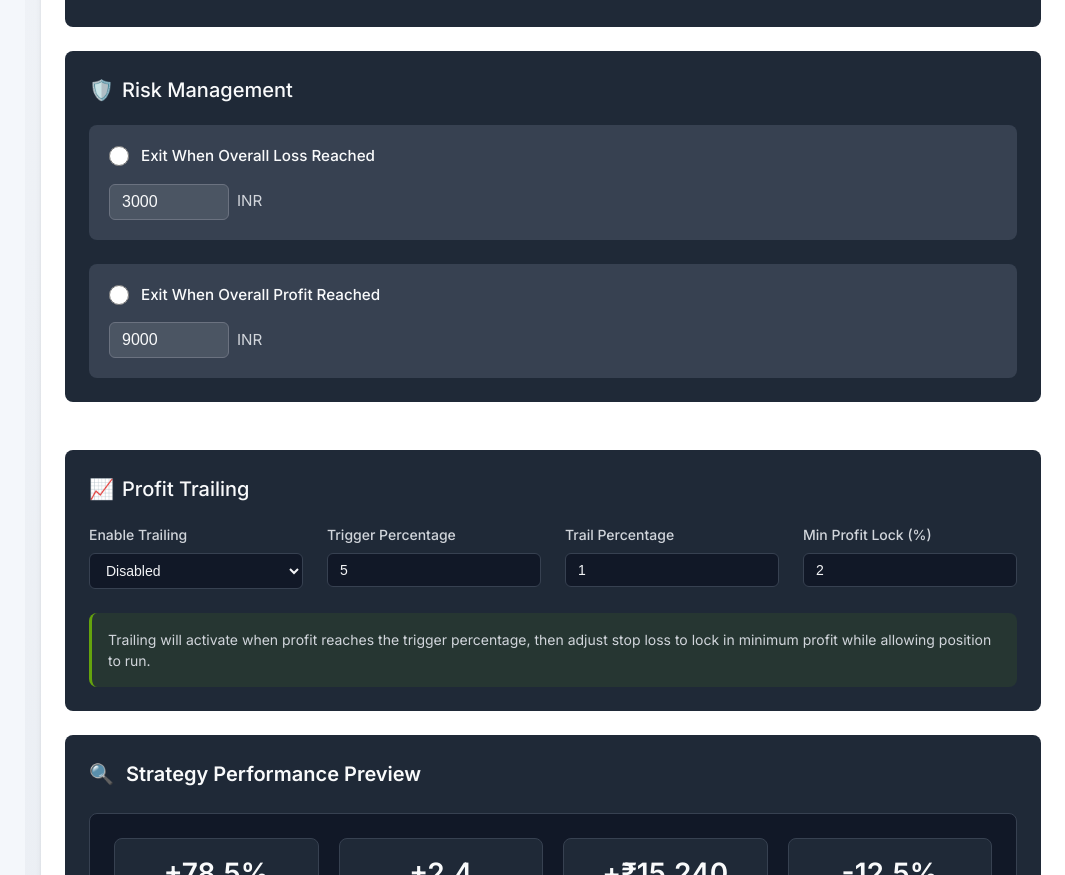
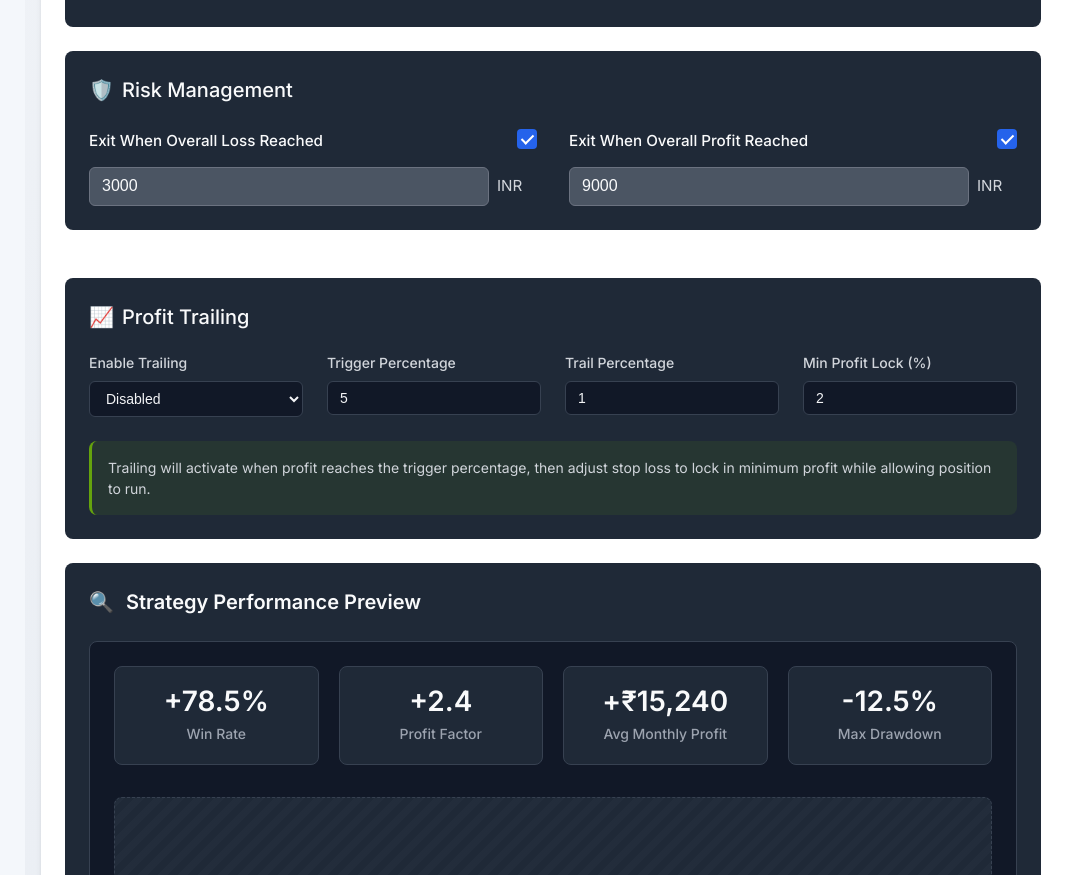
Before and after one commit to sudhanshu2070/last-trade, a React (Vite) app: page /strategies in a window 1280 px wide. Shown: the part 1680-2555 px from the top of the page, without its empty margins (215-1280 px from the left). Built offline with nearby package versions, Linux system fonts and the light colour scheme.

Commit message:
Risk Management 0.2

```diff
--- a/src/Pages/StrategyTabs/CreateStrategy/Sections/RiskManagement/RiskManagement.module.css
+++ b/src/Pages/StrategyTabs/CreateStrategy/Sections/RiskManagement/RiskManagement.module.css
@@ -9,48 +9,81 @@
   font-size: 1.25rem;
   font-weight: 500;
   margin-top: 0;
-  margin-bottom: 1.25rem;
+  margin-bottom: 1.5rem;
   color: #f9fafb;
   display: flex;
   align-items: center;
   gap: 0.5rem;
 }
 
-.strategyContainer {
+.optionsRow {
   display: flex;
-  flex-direction: column;
-  gap: 1.5rem;
+  gap: 2rem;
 }
 
-.strategyBox {
-  background-color: rgb(55 65 81);
-  border-radius: 0.5rem;
-  padding: 1.25rem;
+.optionContainer {
+  flex: 1;
 }
 
-.radioLabel {
+.optionHeader {
   display: flex;
+  justify-content: space-between;
   align-items: center;
-  gap: 0.75rem;
-  margin-bottom: 1rem;
+  margin-bottom: 0.75rem;
+}
+
+.optionLabel {
+  color: #f9fafb;
+  font-size: 0.95rem;
+  font-weight: 500;
+}
+
+.checkboxContainer {
+  display: inline-block;
+  position: relative;
   cursor: pointer;
 }
 
-.radioInput {
-  width: 1.25rem;
-  height: 1.25rem;
-  accent-color: #2563eb;
+.checkboxInput {
+  position: absolute;
+  opacity: 0;
   cursor: pointer;
+  height: 0;
+  width: 0;
 }
 
-.radioText {
-  color: #f9fafb;
-  font-size: 0.95rem;
-  font-weight: 500;
-  user-select: none;
+.checkmark {
+  position: relative;
+  display: inline-block;
+  width: 20px;
+  height: 20px;
+  background-color: rgb(75 85 99);
+  border-radius: 4px;
+  transition: all 0.2s;
 }
 
-.inputGroup {
+.checkboxInput:checked ~ .checkmark {
+  background-color: #2563eb;
+}
+
+.checkmark:after {
+  content: "";
+  position: absolute;
+  display: none;
+  left: 7px;
+  top: 3px;
+  width: 5px;
+  height: 10px;
+  border: solid white;
+  border-width: 0 2px 2px 0;
+  transform: rotate(45deg);
+}
+
+.checkboxInput:checked ~ .checkmark:after {
+  display: block;
+}
+
+.inputContainer {
   display: flex;
   align-items: center;
   gap: 0.5rem;
@@ -60,12 +93,11 @@
   background-color: rgb(75 85 99);
   border: 1px solid rgb(107 114 128);
   border-radius: 0.375rem;
-  padding: 0.5rem 0.75rem;
+  padding: 0.6rem 0.75rem;
   color: #f9fafb;
   font-size: 1rem;
-  width: 100%;
-  max-width: 120px;
-  transition: border-color 0.2s;
+  width: 400px;
+  transition: all 0.2s;
 }
 
 .valueInput:focus {
@@ -73,6 +105,11 @@
   border-color: #2563eb;
 }
 
+.valueInput.disabled {
+  opacity: 0.5;
+  cursor: not-allowed;
+}
+
 .currency {
   color: #d1d5db;
   font-size: 0.95rem;
--- a/src/Pages/StrategyTabs/CreateStrategy/Sections/RiskManagement/RiskManagement.tsx
+++ b/src/Pages/StrategyTabs/CreateStrategy/Sections/RiskManagement/RiskManagement.tsx
@@ -2,7 +2,8 @@ import React, { useState } from 'react';
 import styles from './RiskManagement.module.css';
 
 const RiskManagement: React.FC = () => {
-  const [exitStrategy, setExitStrategy] = useState<string>('');
+  const [lossEnabled, setLossEnabled] = useState<boolean>(true);
+  const [profitEnabled, setProfitEnabled] = useState<boolean>(true);
   const [lossThreshold, setLossThreshold] = useState<number>(3000);
   const [profitThreshold, setProfitThreshold] = useState<number>(9000);
 
@@ -12,46 +13,54 @@ const RiskManagement: React.FC = () => {
         <span>🛡️</span> Risk Management
       </h3>
 
-      <div className={styles.strategyContainer}>
-        <div className={styles.strategyBox}>
-          <label className={styles.radioLabel}>
+      <div className={styles.optionsRow}>
+        {/* Loss Threshold Option */}
+        <div className={styles.optionContainer}>
+          <div className={styles.optionHeader}>
+            <span className={styles.optionLabel}>Exit When Overall Loss Reached</span>
+            <label className={styles.checkboxContainer}>
               <input
-              type="radio"
-              name="exitStrategy"
-              checked={exitStrategy === 'loss'}
-              onChange={() => setExitStrategy('loss')}
-              className={styles.radioInput}
+                type="checkbox"
+                checked={lossEnabled}
+                onChange={(e) => setLossEnabled(e.target.checked)}
+                className={styles.checkboxInput}
               />
-            <span className={styles.radioText}>Exit When Overall Loss Reached</span>
+              <span className={styles.checkmark}></span>
             </label>
-          <div className={styles.inputGroup}>
+          </div>
+          <div className={styles.inputContainer}>
             <input
               type="number"
               value={lossThreshold}
               onChange={(e) => setLossThreshold(Number(e.target.value))}
-              className={styles.valueInput}
+              className={`${styles.valueInput} ${!lossEnabled ? styles.disabled : ''}`}
+              disabled={!lossEnabled}
             />
             <span className={styles.currency}>INR</span>
           </div>
         </div>
 
-        <div className={styles.strategyBox}>
-          <label className={styles.radioLabel}>
+        {/* Profit Threshold Option */}
+        <div className={styles.optionContainer}>
+          <div className={styles.optionHeader}>
+            <span className={styles.optionLabel}>Exit When Overall Profit Reached</span>
+            <label className={styles.checkboxContainer}>
               <input
-              type="radio"
-              name="exitStrategy"
-              checked={exitStrategy === 'profit'}
-              onChange={() => setExitStrategy('profit')}
-              className={styles.radioInput}
+                type="checkbox"
+                checked={profitEnabled}
+                onChange={(e) => setProfitEnabled(e.target.checked)}
+                className={styles.checkboxInput}
               />
-            <span className={styles.radioText}>Exit When Overall Profit Reached</span>
+              <span className={styles.checkmark}></span>
             </label>
-          <div className={styles.inputGroup}>
+          </div>
+          <div className={styles.inputContainer}>
             <input
               type="number"
               value={profitThreshold}
               onChange={(e) => setProfitThreshold(Number(e.target.value))}
-              className={styles.valueInput}
+              className={`${styles.valueInput} ${!profitEnabled ? styles.disabled : ''}`}
+              disabled={!profitEnabled}
             />
             <span className={styles.currency}>INR</span>
           </div>
```
Lines whose indentation alone changed are shown as unchanged.
